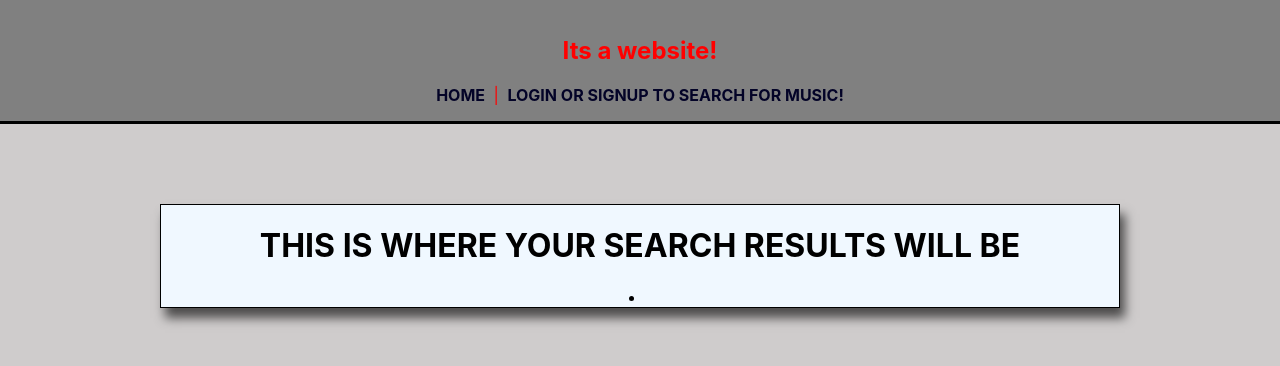
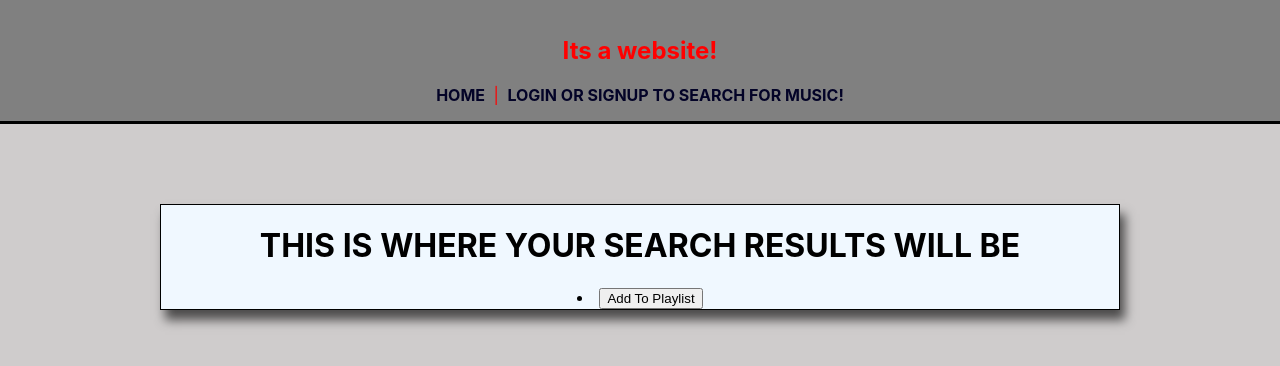
Before and after one commit to huiylu/P3-client-1, a React (Create React App) app: page /searchresults in a window 1280 px wide. Shown: the top 366 px of the page. Built offline with nearby package versions, Linux system fonts and the light colour scheme.

Commit message:
about to merge with Austins change

```diff
--- a/src/components/Content.js
+++ b/src/components/Content.js
@@ -3,6 +3,7 @@ import Home from './pages/Home';
 import Auth from './pages/Auth';
 import Profile from './pages/Profile';
 import SearchResults from './pages/SearchResults';
+import { useState } from 'react';
 
 const PrivateRoute = ({ component: Component, ...rest }) => {
   const token = localStorage.getItem('jwtToken');
@@ -14,6 +15,9 @@ const PrivateRoute = ({ component: Component, ...rest }) => {
 }
 
 const Content = (props) => {
+  const [title, setTitle] = useState('')
+
+
   {console.log('AAAAAAAAAAAAAA',props.content)}
   return (
     <main>
@@ -32,6 +36,7 @@ const Content = (props) => {
         component={Profile}
         currentUser={props.currentUser}
         handleAuth={props.handleAuth}
+        setTitle={setTitle}
       />
     </main>
   );
--- a/src/components/pages/SearchResults.js
+++ b/src/components/pages/SearchResults.js
@@ -4,7 +4,11 @@ import SongSearch from '../partials/SongSearch'
 const SearchResults = (props) => {
     { console.log('🙏🏼', props.content.length) }
 
+
+
     let songList
+
+
     if (props.content.length > 0) {
         songList = props.content.map((song, i) => (
             <li className="song-card">
--- a/src/components/partials/SongSearch.js
+++ b/src/components/partials/SongSearch.js
@@ -1,7 +1,20 @@
+import axios from 'axios';
+import { useState } from 'react';
+
 const SongSearch = (props) => {
+    const [title, setTitle] = useState('');
+    const [song, setSong] = useState('')
+
+    // const updatePlaylist = (e) => {
+    //     e.preventDefault();
+    //     axios.put(`${process.env.REACT_APP_SERVER_URL}/playlist/:id`, { data: {title, song} })
+    //         .then(response => {
+    //             console.log(response.data)
+    //         }).catch(err => { console.log(`ERROR UPDATING PLAYLIST`, err) })
+    // };
+    // onClick={updatePlaylist()}
     return (
-            <li>{props.songList}</li>
+            <li>{props.songList}<button >Add To Playlist</button></li>
     );
 }
-
 export default SongSearch;
```
